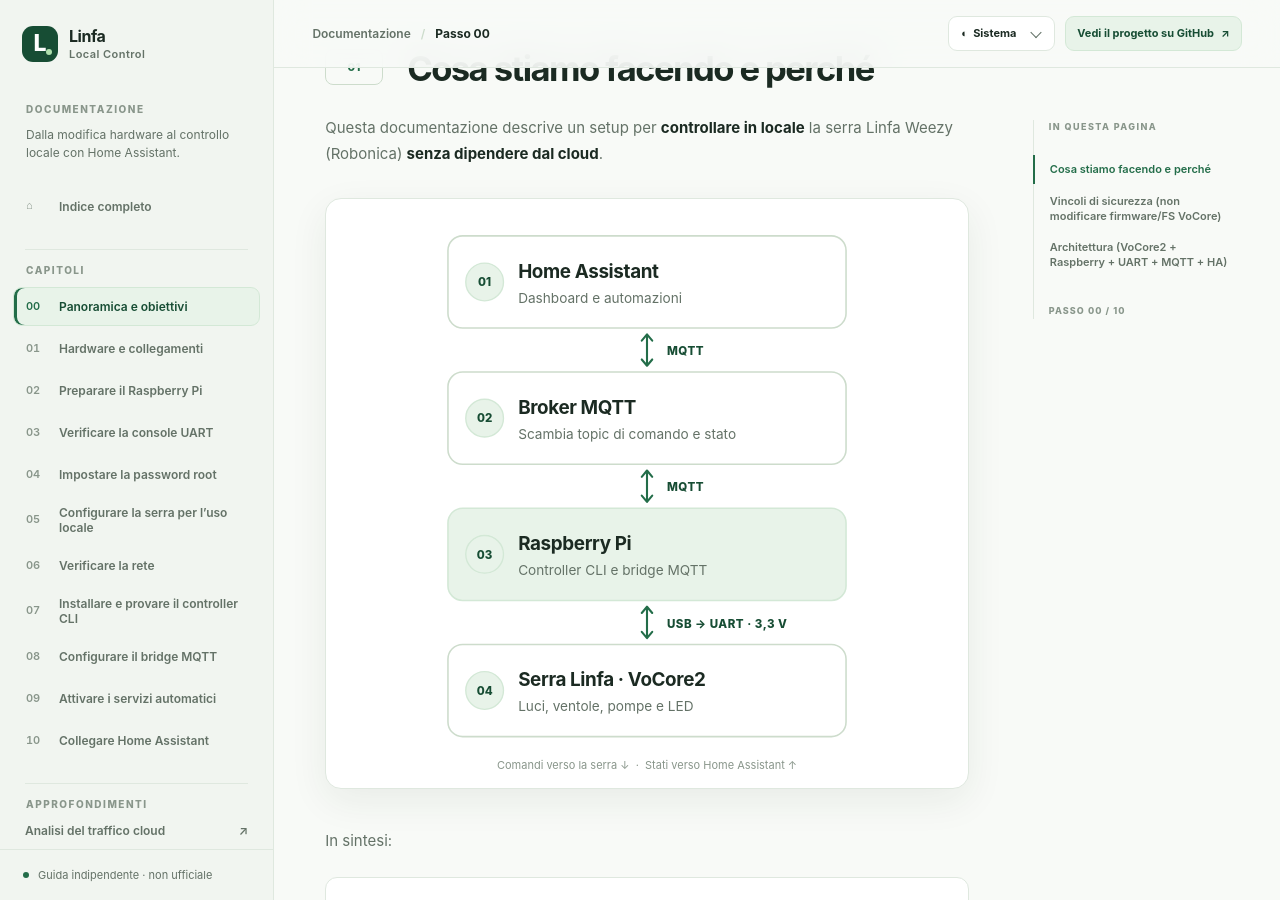
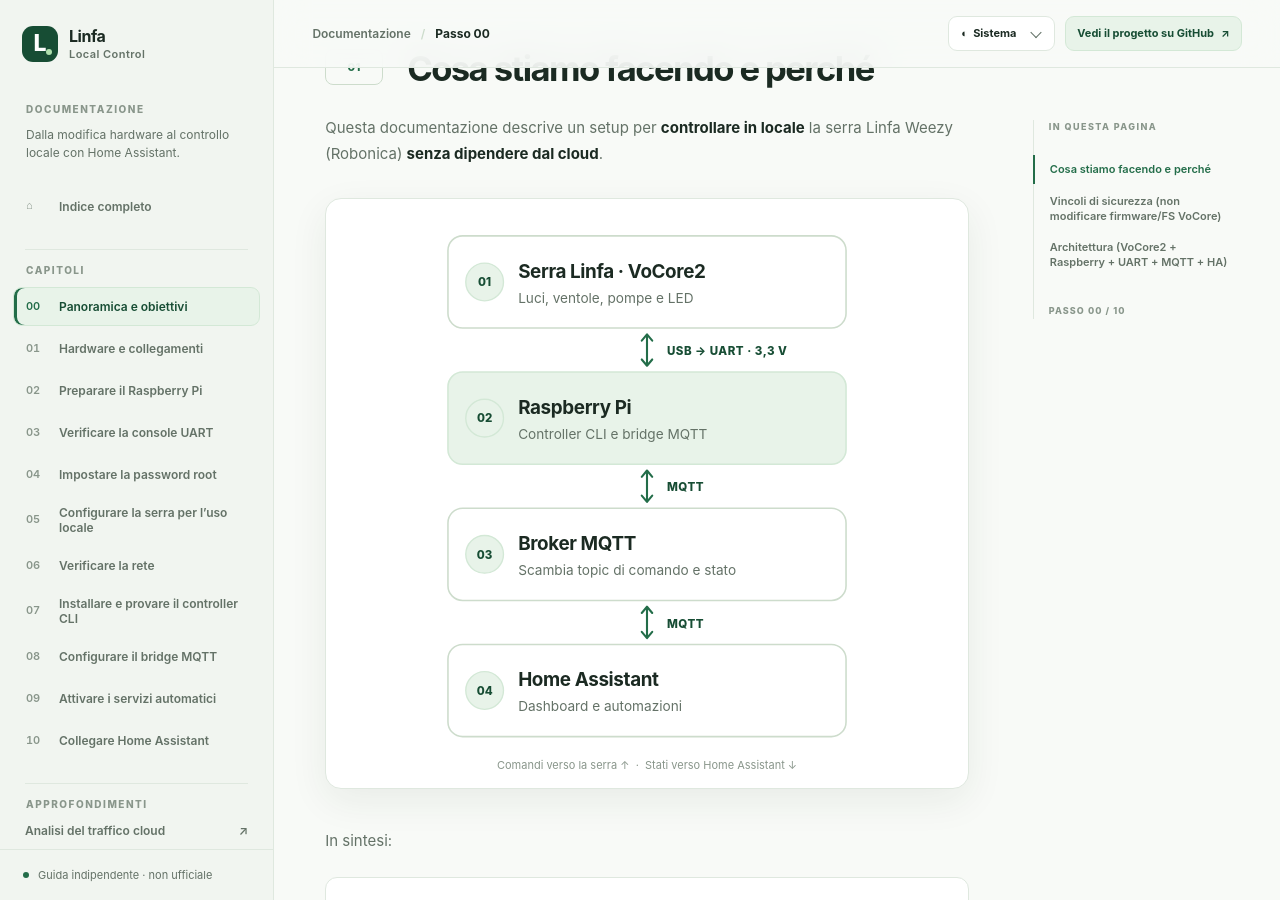
Before and after one commit to Interstellar0verdrive/Linfa-local-control, an MkDocs documentation site: the page built from docs/setup/00-panoramica.md, in a window 1280 px wide and 900 px high, scrolled down 445 px. Built offline with MkDocs 1.6.1, drawn with Linux system fonts in a browser that asks for light colours; some of the changed lines change nothing that is shown.

Commit message:
Reverse system diagram to start from greenhouse

```diff
--- a/docs/setup/00-panoramica.md
+++ b/docs/setup/00-panoramica.md
@@ -9,42 +9,42 @@
 <figure class="system-diagram">
   <svg viewBox="0 0 420 515" role="img" aria-labelledby="system-diagram-title system-diagram-description" xmlns="http://www.w3.org/2000/svg">
     <title id="system-diagram-title">Schema del controllo locale della serra</title>
-    <desc id="system-diagram-description">Home Assistant comunica via MQTT con il broker. Il Raspberry Pi riceve i messaggi MQTT e controlla la serra Linfa tramite collegamento USB UART a 3,3 volt. I comandi scendono verso la serra e gli stati risalgono verso Home Assistant.</desc>
+    <desc id="system-diagram-description">Dall'alto verso il basso: serra Linfa, Raspberry Pi, broker MQTT e Home Assistant. La serra è collegata al Raspberry Pi via USB UART a 3,3 volt; il Raspberry Pi e Home Assistant comunicano tramite il broker MQTT. I comandi risalgono verso la serra e gli stati scendono verso Home Assistant.</desc>
 
     <rect class="flow-card" x="20" y="18" width="380" height="88" rx="14" />
     <circle class="flow-number" cx="55" cy="62" r="18" />
     <text class="flow-number-text" x="55" y="66" text-anchor="middle">01</text>
-    <text class="flow-title" x="87" y="58">Home Assistant</text>
-    <text class="flow-caption" x="87" y="82">Dashboard e automazioni</text>
+    <text class="flow-title" x="87" y="58">Serra Linfa · VoCore2</text>
+    <text class="flow-caption" x="87" y="82">Luci, ventole, pompe e LED</text>
 
     <path class="flow-link" d="M210 113v28m-5-23 5-6 5 6m-10 18 5 6 5-6" />
-    <text class="flow-link-label" x="229" y="132">MQTT</text>
+    <text class="flow-link-label" x="229" y="132">USB → UART · 3,3 V</text>
 
-    <rect class="flow-card" x="20" y="148" width="380" height="88" rx="14" />
+    <rect class="flow-card flow-card-controller" x="20" y="148" width="380" height="88" rx="14" />
     <circle class="flow-number" cx="55" cy="192" r="18" />
     <text class="flow-number-text" x="55" y="196" text-anchor="middle">02</text>
-    <text class="flow-title" x="87" y="188">Broker MQTT</text>
-    <text class="flow-caption" x="87" y="212">Scambia topic di comando e stato</text>
+    <text class="flow-title" x="87" y="188">Raspberry Pi</text>
+    <text class="flow-caption" x="87" y="212">Controller CLI e bridge MQTT</text>
 
     <path class="flow-link" d="M210 243v28m-5-23 5-6 5 6m-10 18 5 6 5-6" />
     <text class="flow-link-label" x="229" y="262">MQTT</text>
 
-    <rect class="flow-card flow-card-controller" x="20" y="278" width="380" height="88" rx="14" />
+    <rect class="flow-card" x="20" y="278" width="380" height="88" rx="14" />
     <circle class="flow-number" cx="55" cy="322" r="18" />
     <text class="flow-number-text" x="55" y="326" text-anchor="middle">03</text>
-    <text class="flow-title" x="87" y="318">Raspberry Pi</text>
-    <text class="flow-caption" x="87" y="342">Controller CLI e bridge MQTT</text>
+    <text class="flow-title" x="87" y="318">Broker MQTT</text>
+    <text class="flow-caption" x="87" y="342">Scambia topic di comando e stato</text>
 
     <path class="flow-link" d="M210 373v28m-5-23 5-6 5 6m-10 18 5 6 5-6" />
-    <text class="flow-link-label" x="229" y="392">USB → UART · 3,3 V</text>
+    <text class="flow-link-label" x="229" y="392">MQTT</text>
 
     <rect class="flow-card" x="20" y="408" width="380" height="88" rx="14" />
     <circle class="flow-number" cx="55" cy="452" r="18" />
     <text class="flow-number-text" x="55" y="456" text-anchor="middle">04</text>
-    <text class="flow-title" x="87" y="448">Serra Linfa · VoCore2</text>
-    <text class="flow-caption" x="87" y="472">Luci, ventole, pompe e LED</text>
+    <text class="flow-title" x="87" y="448">Home Assistant</text>
+    <text class="flow-caption" x="87" y="472">Dashboard e automazioni</text>
   </svg>
-  <figcaption>Comandi verso la serra ↓ &nbsp;·&nbsp; Stati verso Home Assistant ↑</figcaption>
+  <figcaption>Comandi verso la serra ↑ &nbsp;·&nbsp; Stati verso Home Assistant ↓</figcaption>
 </figure>
 
 In sintesi:
```
